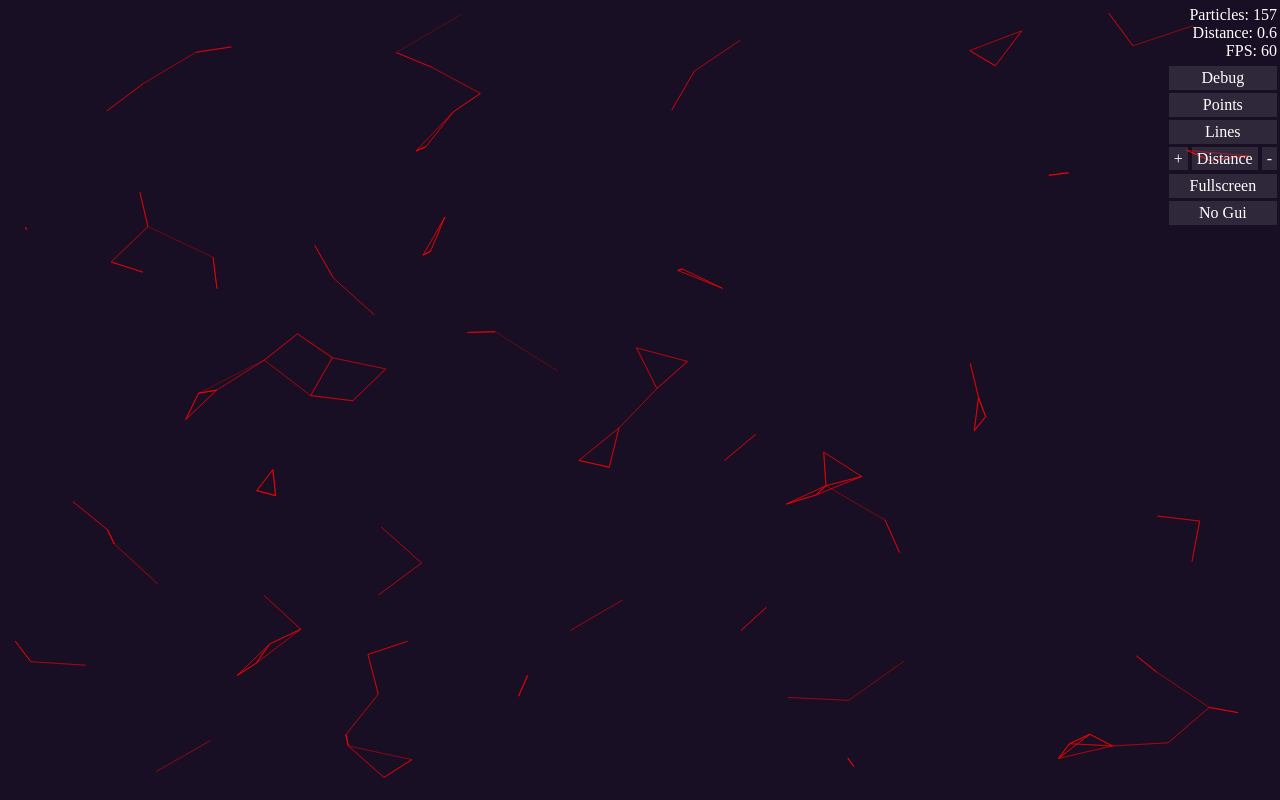
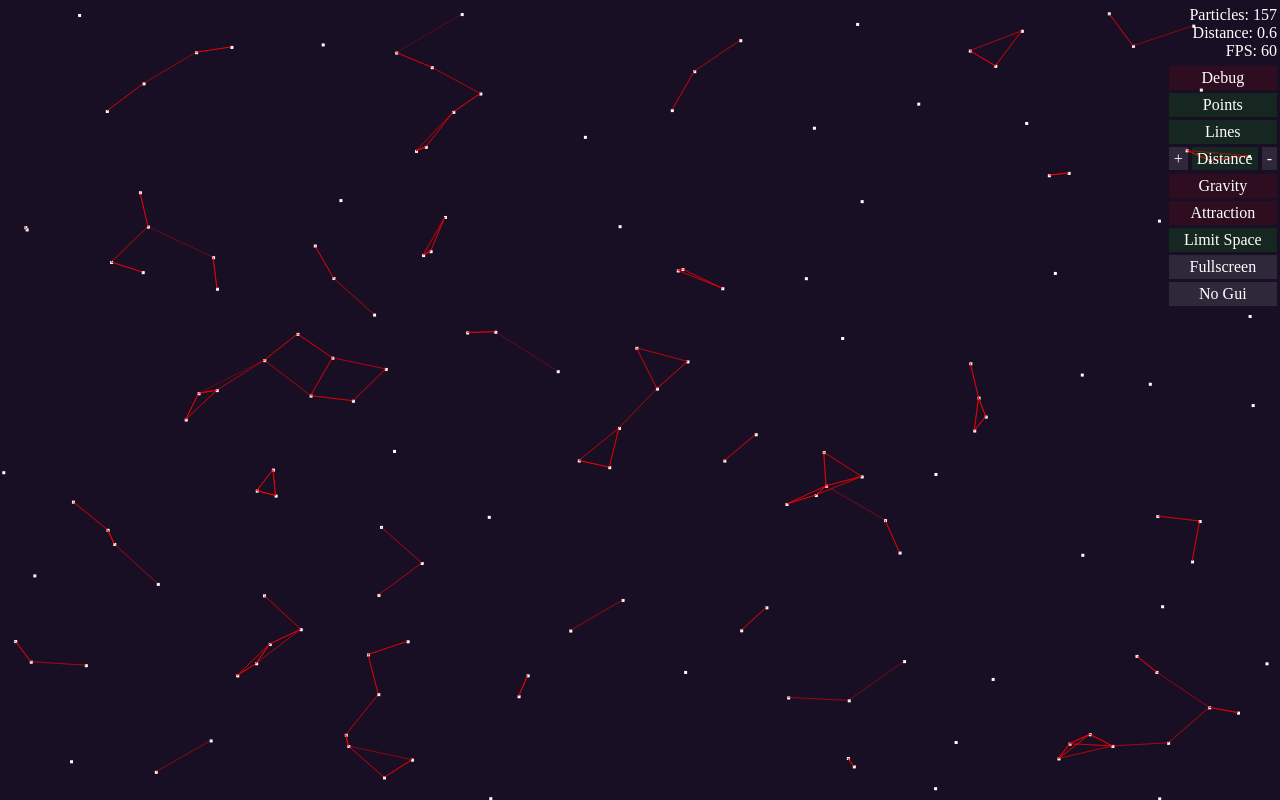
Before and after one commit to spelfrog/Swarm, a plain HTML site: page index.html in a window 1280 px wide. Drawn offline with Linux system fonts and the light colour scheme.

Commit message:
adding wip gravity

```diff
--- a/css/main.css
+++ b/css/main.css
@@ -18,6 +18,12 @@ body > canvas{
     display: block;
     margin: 3px;
 }
+.control a.on {
+    background-color: rgba(0, 255, 0, 0.1);;
+}
+.control a.off {
+    background-color: rgba(255, 0, 0, 0.1);;
+}
 .control > div {
     display: block;
     padding: 3px 0;
--- a/index.html
+++ b/index.html
@@ -18,14 +18,18 @@
         Distance: <span id="disMod"></span><br>
         FPS: <span id="fps"></span>
     </div>
-    <a onclick="swarm.debug = !swarm.debug">Debug</a>
-    <a onclick="swarm.renderPoints = !swarm.renderPoints">Points</a>
-    <a onclick="swarm.renderLines = !swarm.renderLines">Lines</a>
+    <a class="off" onclick="c(swarm.debug = !swarm.debug,this)">Debug</a>
+    <a class="on" onclick="c(swarm.renderPoints = !swarm.renderPoints,this)">Points</a>
+    <a class="on" onclick="c(swarm.renderLines = !swarm.renderLines,this)">Lines</a>
     <div>
         <a onclick="setDistanceMod(+.05)">+</a>
-        <a onclick="swarm.renderDistance = !swarm.renderDistance">Distance</a>
+        <a class="on" onclick="c(swarm.renderDistance = !swarm.renderDistance,this)">Distance</a>
         <a onclick="setDistanceMod(-.05)">-</a>
     </div>
+    <a class="off" onclick="c(swarm.centerGravity = !swarm.centerGravity,this)">Gravity</a>
+    <a class="off" onclick="c(swarm.gravity = !swarm.gravity,this)">Attraction</a>
+    <a class="on" onclick="c(swarm.limitSpace = !swarm.limitSpace,this)">Limit Space</a>
+
     <a onclick="fullscreen(document.body)">Fullscreen</a>
     <a onclick="fullscreen(document.getElementById('background'))">No Gui</a>
 
@@ -38,7 +42,7 @@
         document.getElementById('background'),
         {
             fpsDisplay: document.getElementById('fps'),
-            renderPoints: false,
+            //renderPoints: false,
         }
     );
     document.getElementById('particles').innerHTML = swarm.particles.length;
@@ -60,7 +64,10 @@
         } else if (element.webkitRequestFullScreen) {
             element.webkitRequestFullScreen();
         }
-    };
+    }
+    function c(b,obj) {
+        obj.classList = b ? 'on' : 'off';
+    }
 
 </script>
 </body>
--- a/js/swarm.js
+++ b/js/swarm.js
@@ -8,17 +8,32 @@ class Vector {
     }
     applyVelocity(v, delta){
         //plus 1 to avoid negative numbers
-        this.x = ( this.x + v.x * delta + 1) % 1;
-        this.y = ( this.y + v.y * delta + 1) % 1;
+        this.x = ( this.x + v.x * delta);
+        this.y = ( this.y + v.y * delta);
     }
     addVector(vector){
         return new Vector(this.x + vector.x,this.y + vector.y)
+    }
+    subtractVector(vector){
+        return new Vector(this.x - vector.x,this.y - vector.y)
+    }
+    getLength(){
+        return Math.sqrt(Math.pow(this.x,2) + Math.pow(this.y,2))
+    }
+    getDistance(vector){
+        return this.subtractVector(vector).getLength();
+    }
+    normalise(){
+        return this.scaleVector(1/this.getLength())
     }
     multiplyVector(vector){
         return new Vector(
             this.x * vector.x,
             this.y * vector.y
         )
+    }
+    scaleVector(s){
+        return this.multiplyVector(new Vector(s,s))
     }
     static getRandomVector(min = 0, max = 1){
         return new Vector(
@@ -159,7 +174,7 @@ class QuadTree {
     }
 }
 class Particle extends Vector{
-    constructor(environment ,p = Vector.getRandomVector() ,v = Vector.getRandomVector(-1, 1) ) {
+    constructor(environment ,p = Vector.getRandomVector() ,v = Vector.getRandomVector(-1,1) ) {
         super(p.x,p.y);
         this.environment = environment;
         this.velocity = v;
@@ -169,9 +184,34 @@ class Particle extends Vector{
         return this;
     }
 
-    update(delta){
+    updatePosition(delta){
         let speed = this.velocity.multiplyVector(this.environment.speed);
         this.position.applyVelocity(speed, delta);
+
+        if(this.environment.limitSpace){
+            this.x = (this.x + 1) % 1;
+            this.y = (this.y + 1) % 1;
+        }
+    }
+    updateVelocity(delta){
+        if(this.environment.centerGravity)
+            this.velocity = this.velocity.addVector(new Vector(0.5,0.5).subtractVector(this.position).scaleVector(.01));
+        if (this.environment.gravity)
+            for (let j = 0; j < this.proximity.length; j++ ) {
+                if (this.proximity[j] === this) continue;
+
+                this.velocity = this.velocity.addVector(
+                    this.proximity[j].subtractVector(this)
+                        .normalise()
+                        //.scaleVector(1/(this.getDistance(this.proximity[j])*10))
+                        .scaleVector(1/Math.pow(this.getDistance(this.proximity[j]),2)*0.000005)
+                )
+            }
+        if (this.environment.maxSpeed !== undefined){
+            this.velocity.x = Math.min(this.environment.maxSpeed, Math.max(-this.environment.maxSpeed, this.velocity.x));
+            this.velocity.y = Math.min(this.environment.maxSpeed, Math.max(-this.environment.maxSpeed, this.velocity.y));
+        }
+
     }
     get absolute(){
         return this.multiplyVector(this.environment.scale);
@@ -184,10 +224,10 @@ class Particle extends Vector{
         }
 
         if (this.environment.renderLines) {
-            for (var j = 0; j < this.proximity.length; j++ ){
+            for (let j = 0; j < this.proximity.length; j++ ){
                 if (this.proximity[j] === this) continue;
-                var abs1 = this.absolute;
-                var abs2 = this.proximity[j].absolute;
+                let abs1 = this.absolute;
+                let abs2 = this.proximity[j].absolute;
 
                 if(this.environment.renderDistance) {
                     let dis = Math.sqrt(
@@ -253,6 +293,11 @@ class Swarm {
 
         this.speedVector = new Vector();
         this.speed =  options.speed || 0.0001;
+        this.maxSpeed =  options.maxSpeed || 1.5;
+        this.centerGravity = options.centerGravity === undefined ? false : options.centerGravity;
+        this.gravity = options.gravity === undefined ? false : options.gravity;
+        this.limitSpace = options.limitSpace === undefined ? true : options.limitSpace;
+
 
         this.canvas = canvas;
         this.ctx = this.canvas.getContext("2d");
@@ -310,17 +355,22 @@ class Swarm {
         this.clearScreen();
         this.resetStyle();
 
+
         //updating position
         for (let i = 0; i < this.particles.length; i++ ){
-            this.particles[i].update(this.timer.delta);
+            this.particles[i].updatePosition(this.timer.delta);
         }
 
-        //updating which particles are proximity
+        //updating which particles are in proximity
         this.tree = new QuadTree(this.tree.boundary);
         this.tree.insert(this.particles);
-
         for (let i = 0; i < this.particles.length; i++ ){
             this.particles[i].proximity = this.tree.find(new Area(this.particles[i].position, new Vector(66/this.scale.x,66/this.scale.x)));
+        }
+
+        //updating Velocity
+        for (let i = 0; i < this.particles.length; i++ ){
+            this.particles[i].updateVelocity(this.timer.delta);
         }
 
 
@@ -332,6 +382,7 @@ class Swarm {
             this.particles[i].render();
         }
 
+
         //frame end
         this.timer.endFrameRender();
 
```
